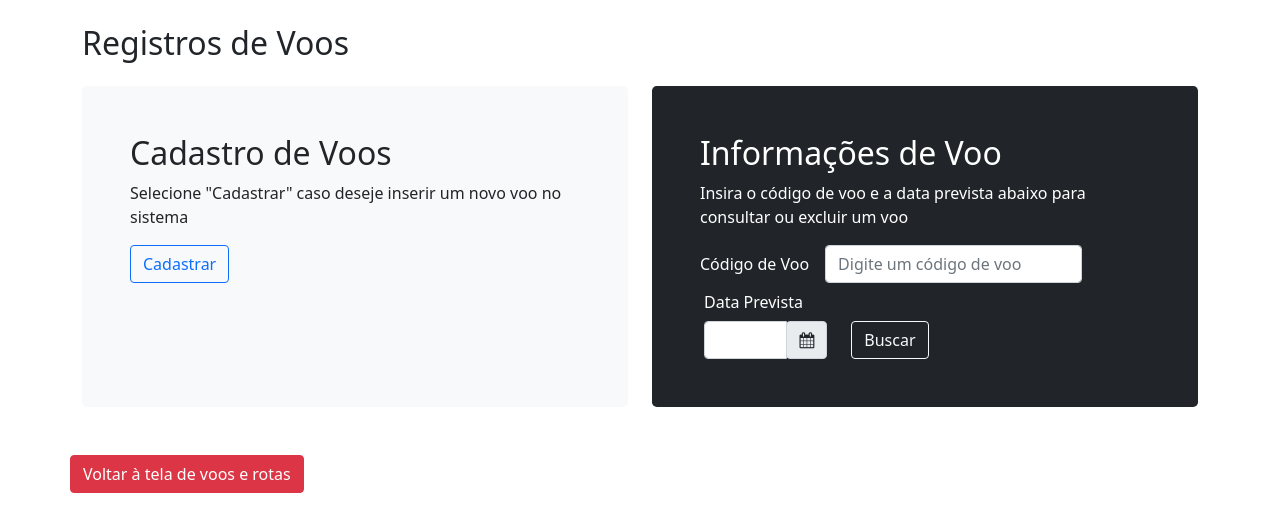
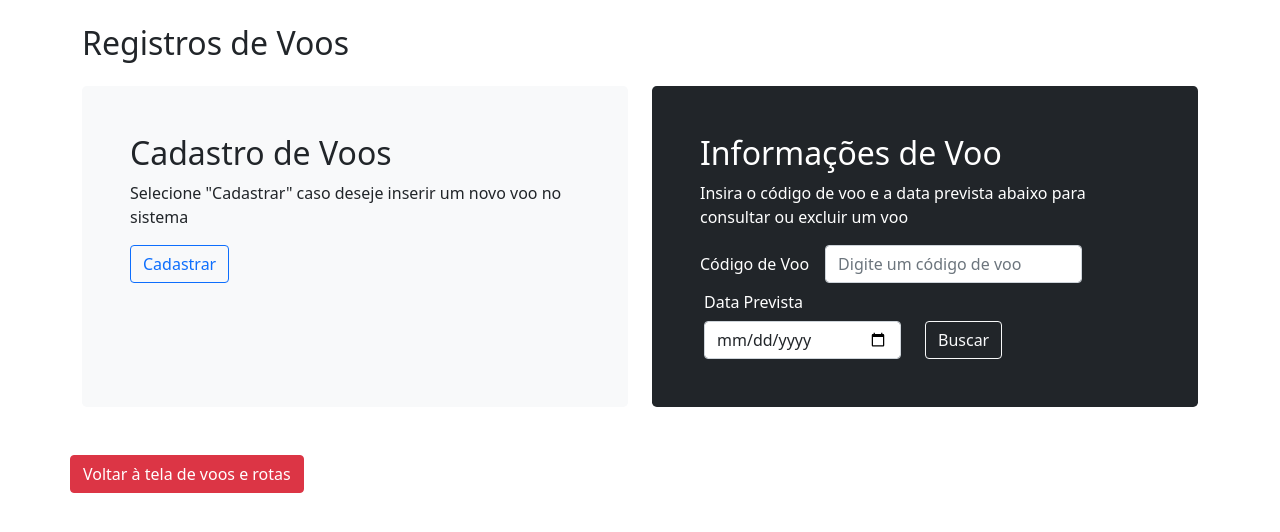
Before and after one commit to franos-pj/PCS3643-Grupo7, a Django app: page /routes-and-flights/flights-records in a window 1280 px wide. Shown: the top 532 px of the page. Run offline with Django 4.2, Linux system fonts and the light colour scheme; some libraries are stand-ins or nearby versions.

Commit message:
ADD: selection flightCode - flight registration

```diff
--- a/src/monitoring/models.py
+++ b/src/monitoring/models.py
@@ -14,6 +14,9 @@ class Route(models.Model):
     class Meta:
         db_table = 'rotas'
 
+    def __str__(self):
+        return self.flightCode
+
 
 class Flight(models.Model):
     # Classe Voo
--- a/src/monitoring/views.py
+++ b/src/monitoring/views.py
@@ -140,7 +140,7 @@ def flightRegistration(request):
         # save the form data to model
         form.save()
         response = {
-            "id": form.cleaned_data["flightCode"],
+            "id": None,
             "success": True,
             "error": None,
         }
@@ -150,7 +150,7 @@ def flightRegistration(request):
     elif request.method == "POST":
         print("form invalid", form.data)
         response = {
-            "id": form.data["flightCode"],
+            "id": None,
             "success": False,
             "error": form.errors.as_json(),
         }
--- a/src/templates/flight-registration.html
+++ b/src/templates/flight-registration.html
@@ -34,14 +34,14 @@
               {% csrf_token %}
 
               <div class="form-group  mt-2">
-                {{ form.flightCode.label_tag }}
-                {{form.flightCode}}
+                {{ form.route.label_tag }}
+                {{form.route|addclass:'form-control'}}
                 <small id="code-help" class="form-text text-muted">Um código de voo já cadastrado deve ser
                   inserido</small>
               </div>
               <div class="form-group  mt-2">
                 {{ form.scheduledDate.label_tag }}
-                {{form.scheduledDate}}
+                {{form.scheduledDate|addclass:'form-control'}}
               </div>
               <button type="button" class="btn btn-primary mt-5" data-bs-toggle="modal" data-bs-target="#registerModal">
                 <i class="bi bi-plus-lg"></i></i>
--- a/src/templates/flights-records.html
+++ b/src/templates/flights-records.html
@@ -62,14 +62,9 @@
             </div>
             <div class="row form-group">
               <label for="date" class="col-form-label">Data Prevista</label>
-              <div class="col-sm-4">
-                <div class="input-group date" id="datepicker">
-                  <input type="text" class="form-control">
-                  <span class="input-group-append">
-                    <span class="input-group-text bg-link-light d-block">
-                      <i class="fa fa-calendar"></i>
-                    </span>
-                  </span>
+              <div class="col-sm-6">
+                <div id="datepicker">
+                  <input type="date" class="form-control">
                 </div>
               </div>
               <div class="col-auto">
@@ -90,9 +85,6 @@
   </div>
 </body>
 <script type="text/javascript">
-  $(function () {
-    $('#datepicker').datepicker();
-  });
 </script>
 
 </html>
```
Also changed, not shown: src/monitoring/forms.py (+8 -3 lines).
